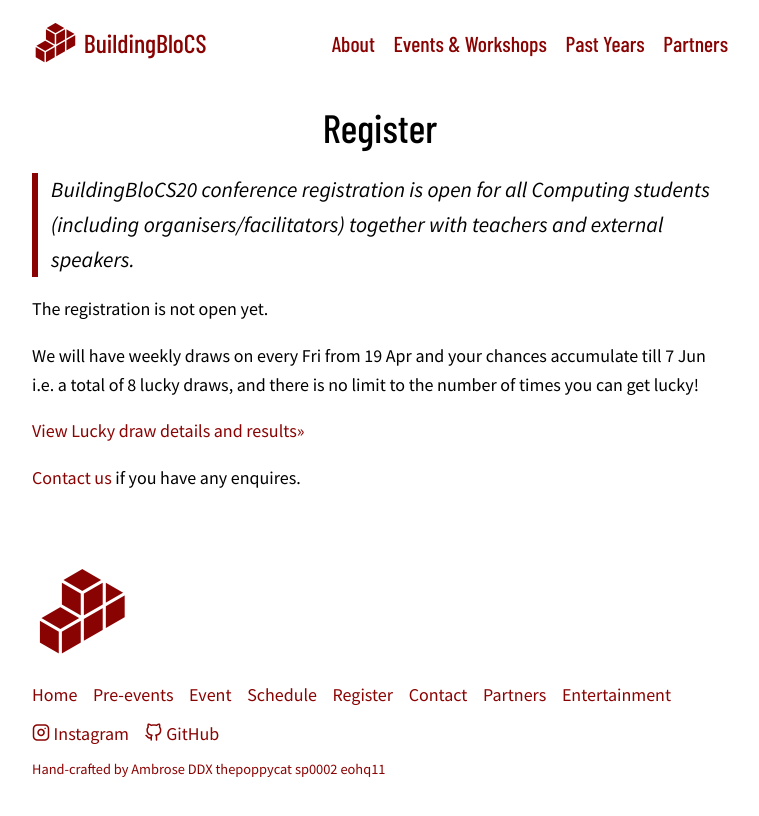
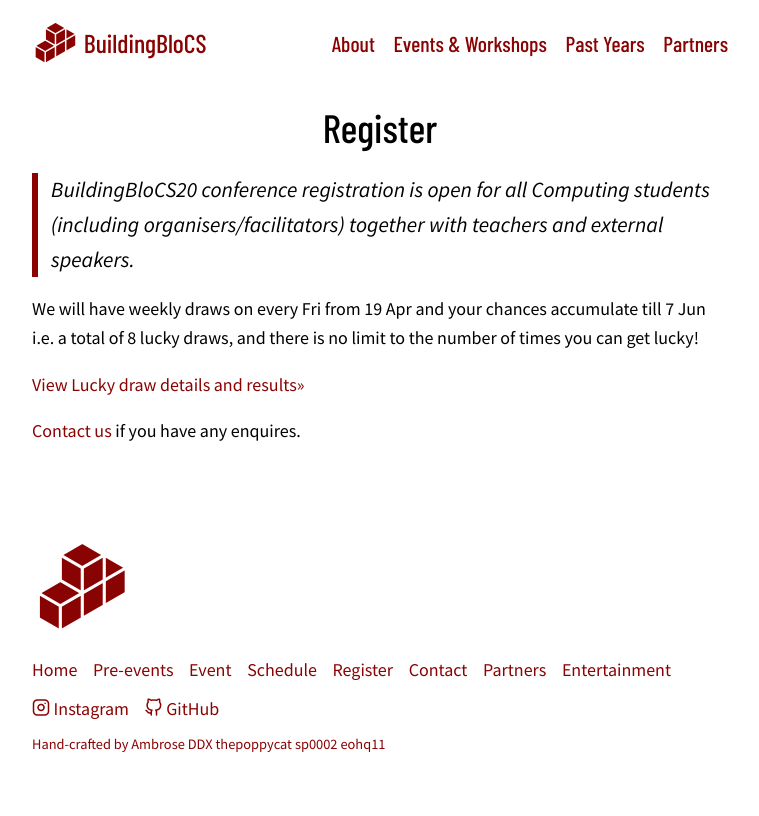
Before and after one commit to buildingblocs/2020, a Jekyll site: the page built from register/index.md, in a window 1280 px wide. Shown: the top 816 px of the page, without its empty margins (260-1019 px from the left). Built offline with Jekyll 4.4.1, drawn with Linux system fonts in a browser that asks for light colours; some web fonts are replaced; our own code applies the rules of GitHub Pages for plain Markdown files.

Commit message:
minor tweak

```diff
--- a/register/index.md
+++ b/register/index.md
@@ -4,8 +4,6 @@
 
 # Register
 >BuildingBloCS20 conference registration is open for all Computing students (including organisers/facilitators) together with teachers and external speakers.
-
-The registration is not open yet.
 
 We will have weekly draws on every Fri from 19 Apr and your chances accumulate till 7 Jun i.e. a total of 8 lucky draws, and there is no limit to the number of times you can get lucky!
 
```
Also changed, not shown: 1 other file.
